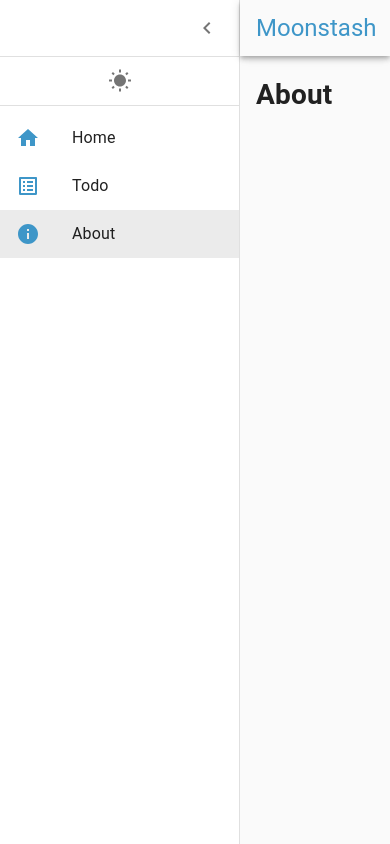
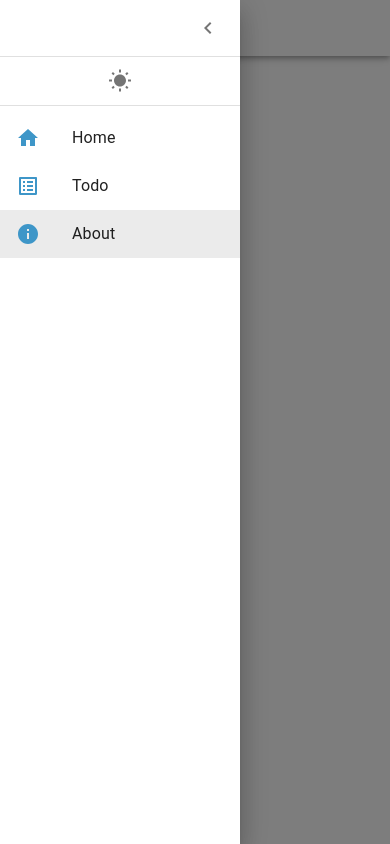
Before and after one commit to marlou-lopez/moonstash, a React (Create React App) app: page /about in a window 390 px wide. Built offline with nearby package versions, Linux system fonts and the light colour scheme.

Commit message:
Utilize Hidden component for responsive drawer

```diff
--- a/package.json
+++ b/package.json
@@ -1,5 +1,5 @@
 {
-  "name": "context",
+  "name": "moonstash",
   "version": "0.1.0",
   "private": true,
   "dependencies": {
--- a/src/App.tsx
+++ b/src/App.tsx
@@ -3,7 +3,7 @@ import { BrowserRouter, Switch, Route } from 'react-router-dom';
 import { QueryClient, QueryClientProvider } from 'react-query';
 
 import {
-  createTheme, Theme, createStyles, makeStyles, ThemeProvider,
+  unstable_createMuiStrictModeTheme as createTheme, Theme, createStyles, makeStyles, ThemeProvider,
 } from '@material-ui/core/styles';
 import { Container, CssBaseline } from '@material-ui/core';
 
--- a/src/components/Navigation.tsx
+++ b/src/components/Navigation.tsx
@@ -14,6 +14,7 @@ import {
   ListItemText,
   Typography,
   Grid,
+  Hidden,
 } from '@material-ui/core';
 import {
   createStyles, makeStyles, Theme, useTheme,
@@ -32,6 +33,8 @@ interface NavigationProps {
   toggleDarkMode: () => void;
 }
 
+const drawerWidth = 240;
+
 const useStyles = makeStyles((theme: Theme) => createStyles({
   appBar: {
     background: theme.palette.background.default,
@@ -40,10 +43,13 @@ const useStyles = makeStyles((theme: Theme) => createStyles({
       easing: theme.transitions.easing.sharp,
       duration: theme.transitions.duration.leavingScreen,
     }),
+
   },
   appBarOpen: {
-    marginLeft: 240,
-    width: 'calc(100% - 240px)',
+    [theme.breakpoints.up('sm')]: {
+      width: `calc(100% - ${drawerWidth}px)`,
+      marginLeft: drawerWidth,
+    },
     transition: theme.transitions.create(['width', 'margin'], {
       easing: theme.transitions.easing.sharp,
       duration: theme.transitions.duration.enteringScreen,
@@ -64,12 +70,14 @@ const useStyles = makeStyles((theme: Theme) => createStyles({
     ...theme.mixins.toolbar,
   },
   drawer: {
-    width: 240,
+    width: drawerWidth,
+    [theme.breakpoints.up('sm')]: {
+      width: drawerWidth,
       flexShrink: 0,
-    whiteSpace: 'nowrap',
+    },
   },
   drawerPaperOpen: {
-    width: 240,
+    width: drawerWidth,
     transition: theme.transitions.create('width', {
       easing: theme.transitions.easing.sharp,
       duration: theme.transitions.duration.enteringScreen,
@@ -113,7 +121,7 @@ const RouteMap = {
 const Navigation: React.FC<NavigationProps> = ({ toggleDarkMode }) => {
   const classes = useStyles();
   const location = useLocation();
-  const { palette: { type } } = useTheme();
+  const { palette: { type }, direction } = useTheme();
 
   const [openDrawer, setOpenDrawer] = useState(true);
 
@@ -124,6 +132,37 @@ const Navigation: React.FC<NavigationProps> = ({ toggleDarkMode }) => {
   const handleCloseDrawer = () => {
     setOpenDrawer(false);
   };
+
+  const drawerContent = (
+    <>
+      <div className={classes.toolbar}>
+        <IconButton onClick={handleCloseDrawer}>
+          <ChevronLeftIcon />
+        </IconButton>
+      </div>
+      <Divider />
+      <Grid container justifyContent="center">
+        <IconButton onClick={() => toggleDarkMode()}>
+          {(type === 'dark') ? <NightsStayIcon /> : <WbSunnyIcon />}
+        </IconButton>
+      </Grid>
+      <Divider />
+      <List component="nav">
+        {Object.values(RouteMap).map(({ title, path, icon }) => (
+          <ListItem
+            button
+            component={RouterLink}
+            to={path}
+            key={title}
+            selected={path === location.pathname}
+          >
+            <ListItemIcon>{icon}</ListItemIcon>
+            <ListItemText primary={title} />
+          </ListItem>
+        ))}
+      </List>
+    </>
+  );
 
   return (
     <>
@@ -152,6 +191,24 @@ const Navigation: React.FC<NavigationProps> = ({ toggleDarkMode }) => {
           </Link>
         </Toolbar>
       </AppBar>
+      <Hidden smUp>
+        <Drawer
+          variant="temporary"
+          ModalProps={{
+            keepMounted: true, // Better open performance on mobile.
+          }}
+          open={openDrawer}
+          anchor={direction === 'rtl' ? 'right' : 'left'}
+          className={clsx(classes.drawer)}
+          classes={{
+            paper: clsx(classes.drawer),
+          }}
+          onClose={handleCloseDrawer}
+        >
+          {drawerContent}
+        </Drawer>
+      </Hidden>
+      <Hidden xsDown implementation="css">
         <Drawer
           variant="permanent"
           open={openDrawer}
@@ -166,33 +223,9 @@ const Navigation: React.FC<NavigationProps> = ({ toggleDarkMode }) => {
             }),
           }}
         >
-        <div className={classes.toolbar}>
-          <IconButton onClick={handleCloseDrawer}>
-            <ChevronLeftIcon />
-          </IconButton>
-        </div>
-        <Divider />
-        <Grid container justifyContent="center">
-          <IconButton onClick={() => toggleDarkMode()}>
-            {(type === 'dark') ? <NightsStayIcon /> : <WbSunnyIcon />}
-          </IconButton>
-        </Grid>
-        <Divider />
-        <List component="nav">
-          {Object.values(RouteMap).map(({ title, path, icon }) => (
-            <ListItem
-              button
-              component={RouterLink}
-              to={path}
-              key={title}
-              selected={path === location.pathname}
-            >
-              <ListItemIcon>{icon}</ListItemIcon>
-              <ListItemText primary={title} />
-            </ListItem>
-          ))}
-        </List>
+          {drawerContent}
         </Drawer>
+      </Hidden>
     </>
   );
 };
```
Lines whose indentation alone changed are shown as unchanged.
